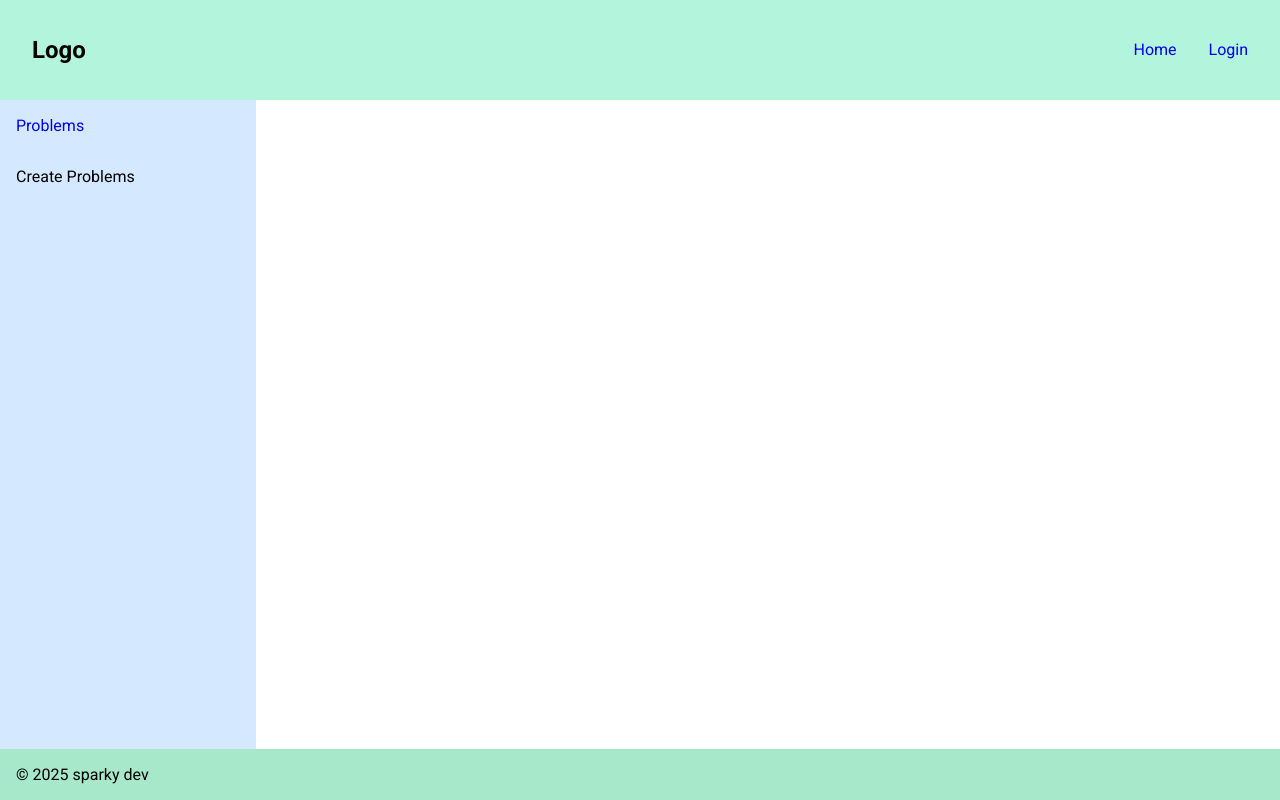
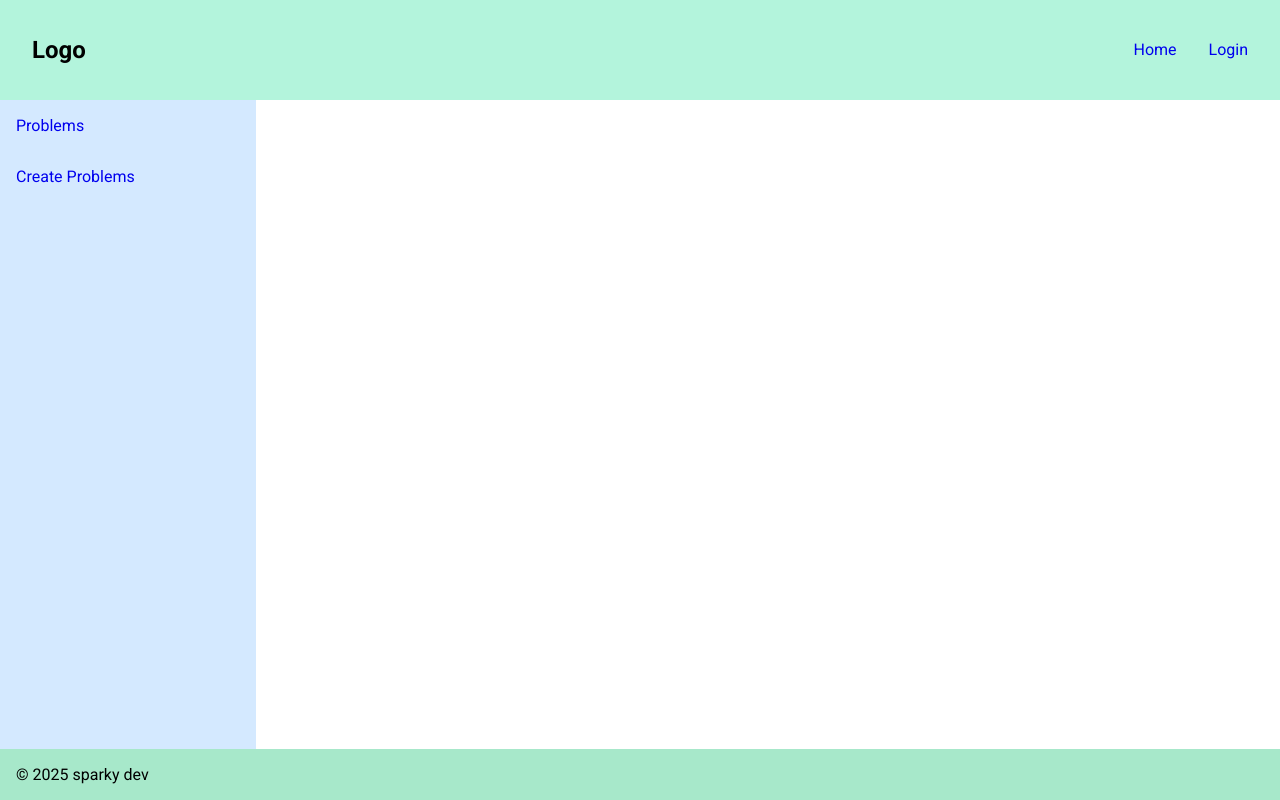
Before and after one commit to sparky9043/12-math-problem-generator, a React (Vite) app in the folder frontend/: page /dashboard in a window 1280 px wide. Built offline with nearby package versions, Linux system fonts and the light colour scheme.

Commit message:
add another problem form for creating problems

```diff
--- a/frontend/src/App.tsx
+++ b/frontend/src/App.tsx
@@ -87,6 +87,10 @@ const App = () => {
             path="/dashboard/problems"
             element={<ProblemsList user={user} />}
           />
+          <Route
+            path="/dashboard/create"
+            element={<p>Problem Form</p>}
+          />
         </Route>
         <Route
           path="/login"
--- a/frontend/src/components/Dashboard.tsx
+++ b/frontend/src/components/Dashboard.tsx
@@ -37,7 +37,9 @@ const DashBoard = () => {
               </NavLink>
             </MenuItem>
             <MenuItem>
-              Create Problems
+              <NavLink to='create'>
+                Create Problems
+              </NavLink>
             </MenuItem>
           </Menu>
           <Outlet />
```
